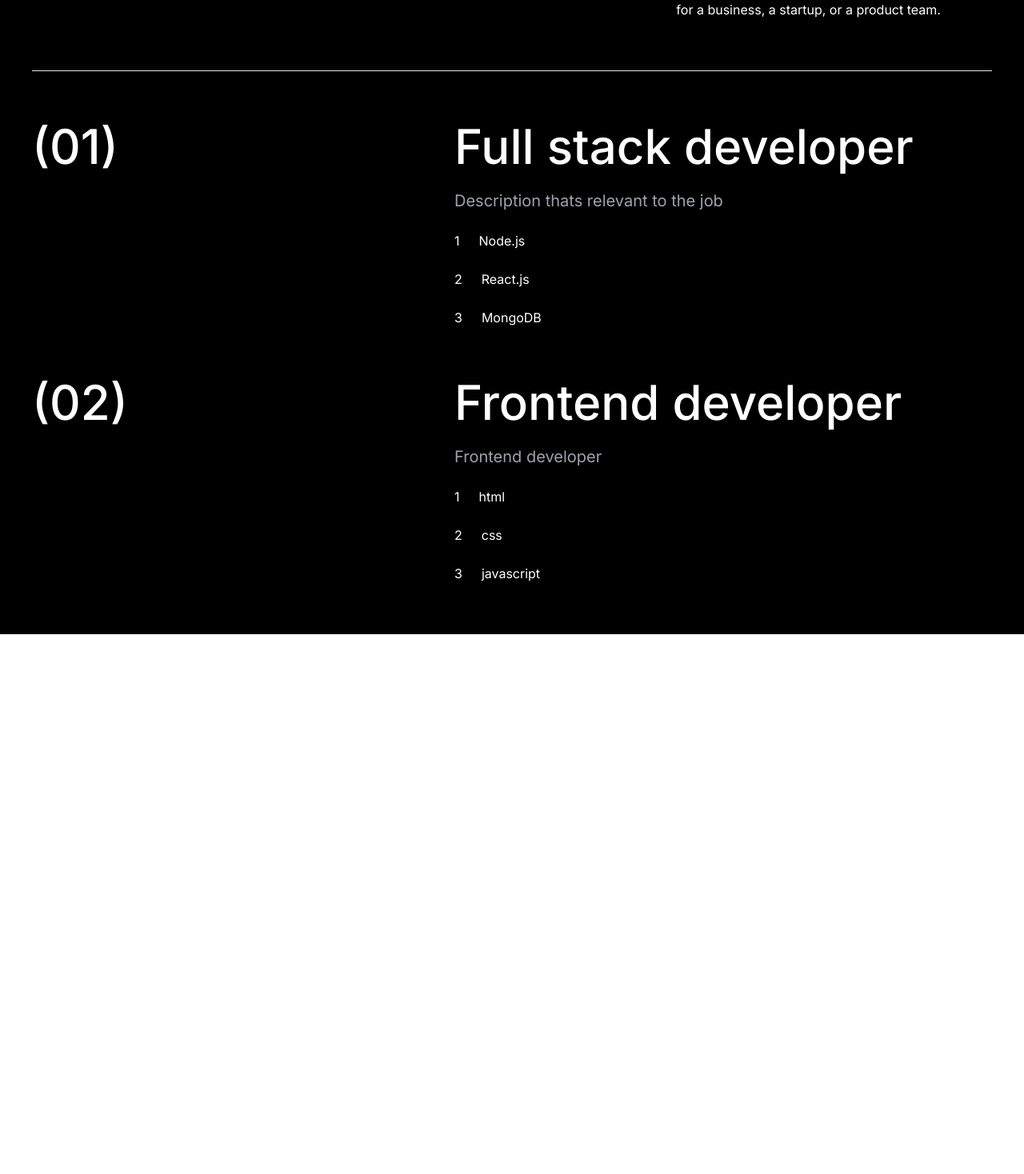
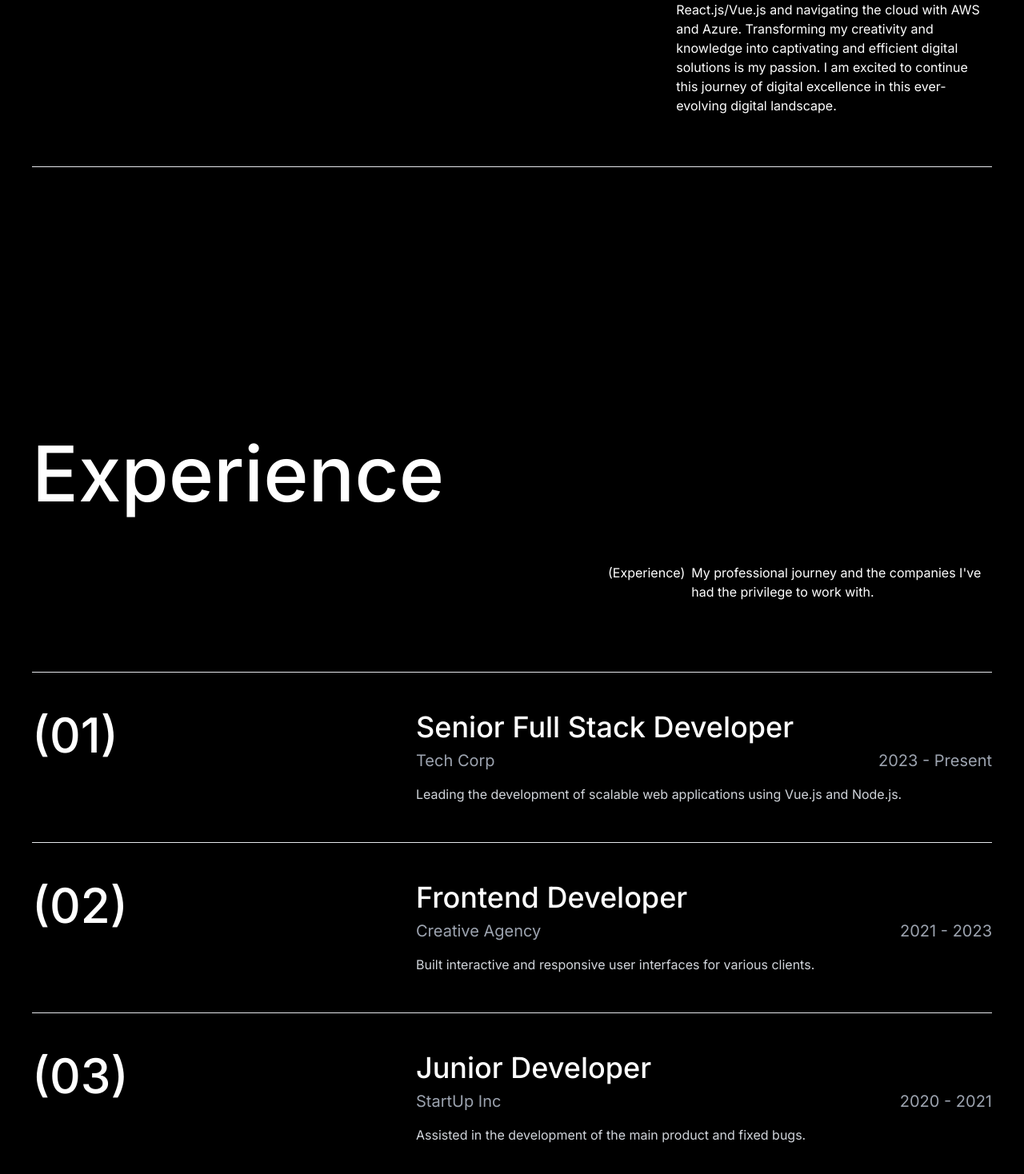
Before and after one commit to shujabakhtiar/shuja-portfolio, a Vue app: page / in a window 1280 px wide. Shown: the part 1120-2588 px from the top of the page at 80% size. Before the commit the page ends 1913 px from the top, so only its background shows below. Built offline with nearby package versions, Linux system fonts and the light colour scheme; a web font is replaced by a local one.

Commit message:
update experience

```diff
--- a/src/components/AboutSection.vue
+++ b/src/components/AboutSection.vue
@@ -1,20 +1,20 @@
 <template>
- <div class="w-screen  bg-black text-white about-section rounded-t-3xl">
+ <div class="w-screen h-screen bg-black text-white about-section rounded-t-3xl">
     <div class="flex flex-col py-16 px-10 gap-16">
       <div class="text-8xl font-bold">Bit About me/</div>
       <div class="flex justify-end">
         <div class="flex flex-row gap-2 max-w-[40%]">
           <p>(Services)</p>
           <div>
-          <p>I specialize in building full-stack web applications that are fast,
-            reliable, and user-friendly. With a solid foundation in both frontend
-            and backend technologies, I help bring ideas to life whether it's for a business,
-            a startup, or a product team.</p>
+          <p>A Developer with a knack for creating awesome user experiences. Armed with a master's in Cloud Computing from Newcastle University,
+            I thrive in both building responsive web apps using React.js/Vue.js and navigating the cloud with AWS and Azure.
+            Transforming my creativity and knowledge into captivating and efficient digital solutions is my passion.
+            I am excited to continue this journey of digital excellence in this ever-evolving digital landscape.</p>
           </div>
         </div>
       </div>
       <hr/>
-      <div class="grid grid-cols-[40%_60%] gap-12" v-for="skillSet in skillSet">
+      <div v-if="false" class="grid grid-cols-[40%_60%] gap-12" v-for="skillSet in skillSet">
         <div class="text-6xl font-bold">
           ({{ String(skillSet.id).padStart(2, '0') }})
         </div>
--- a/src/components/ExperienceCard.vue
+++ /dev/null
@@ -1,5 +0,0 @@
-<template>
-  <div class="h-full w-full bg-neutral-800/50 rounded-3xl p-6">
-    <h2 class="font-display font-medium text-2xl">Experience</h2>
-  </div>
-</template>
--- /dev/null
+++ b/src/components/ExperienceSection.vue
@@ -0,0 +1,46 @@
+<template>
+   <div class="w-screen min-h-screen bg-black text-white about-section">
+    <div class="flex flex-col py-16 px-10 gap-16">
+      <div class="text-8xl font-bold">Experience</div>
+      <div class="flex justify-end">
+        <div class="flex flex-row gap-2 max-w-[40%]">
+          <p>(Experience)</p>
+          <div>
+          <p>My professional journey and the companies I've had the privilege to work with.</p>
+          </div>
+        </div>
+      </div>
+      <div class="w-full">
+        <div class="flex flex-col gap-12 py-6" v-for="exp in experience" :key="exp.id">
+             <hr class="w-full">
+            <div class="grid grid-cols-[40%_60%]">
+                <div class="text-6xl font-bold">
+                ({{ String(exp.id).padStart(2, '0') }})
+                </div>
+                <ExperienceCard
+                :role="exp.role"
+                :company="exp.company"
+                :duration="exp.duration"
+                :description="exp.description"/>
+            </div>
+        </div>
+      </div>
+    </div>
+  </div>
+</template>
+<script>
+import ExperienceCard from "@/components/cards/ExperienceCard.vue";
+import { experience } from "@/data/experience.js";
+
+export default {
+    name: "ExperienceSection",
+    components: {
+        ExperienceCard,
+    },
+    data() {
+        return {
+            experience: experience
+        }
+    }
+}
+</script>
--- /dev/null
+++ b/src/components/cards/ExperienceCard.vue
@@ -0,0 +1,21 @@
+<template>
+    <div class="flex flex-col gap-2 w-full">
+        <h3 class="text-4xl font-bold">{{ role }}</h3>
+        <div class="flex flex-row justify-between items-center text-gray-400 text-xl">
+            <span>{{ company }}</span>
+            <span>{{ duration }}</span>
+        </div>
+        <p class="text-gray-300 mt-2">{{ description }}</p>
+    </div>
+</template>
+<script>
+export default {
+    name: "ExperienceCard",
+    props: {
+        role: String,
+        company: String,
+        duration: String,
+        description: String,
+    },
+}
+</script>
--- /dev/null
+++ b/src/data/experience.js
@@ -0,0 +1,23 @@
+export const experience = [
+  {
+    id: 1,
+    role: "Senior Full Stack Developer",
+    company: "Tech Corp",
+    duration: "2023 - Present",
+    description: "Leading the development of scalable web applications using Vue.js and Node.js.",
+  },
+  {
+    id: 2,
+    role: "Frontend Developer",
+    company: "Creative Agency",
+    duration: "2021 - 2023",
+    description: "Built interactive and responsive user interfaces for various clients.",
+  },
+  {
+    id: 3,
+    role: "Junior Developer",
+    company: "StartUp Inc",
+    duration: "2020 - 2021",
+    description: "Assisted in the development of the main product and fixed bugs.",
+  }
+];
--- a/src/pages/HomePage.vue
+++ b/src/pages/HomePage.vue
@@ -4,7 +4,7 @@
             <TopNavBar/>
             <HeroSection/>
             <AboutSection/>
-
+            <ExperienceSection/>
         </div>
     </div>
 </template>
@@ -12,12 +12,14 @@
 import TopNavBar from "@/components/navigation/TopNavBar.vue";
 import HeroSection from "@/components/HeroSection.vue";
 import AboutSection from "@/components/AboutSection.vue";
+import ExperienceSection from "@/components/ExperienceSection.vue";
 export default {
     name: "HomePage",
     components: {
         TopNavBar,
         HeroSection,
         AboutSection,
+        ExperienceSection,
     },
 }
 </script>
```
